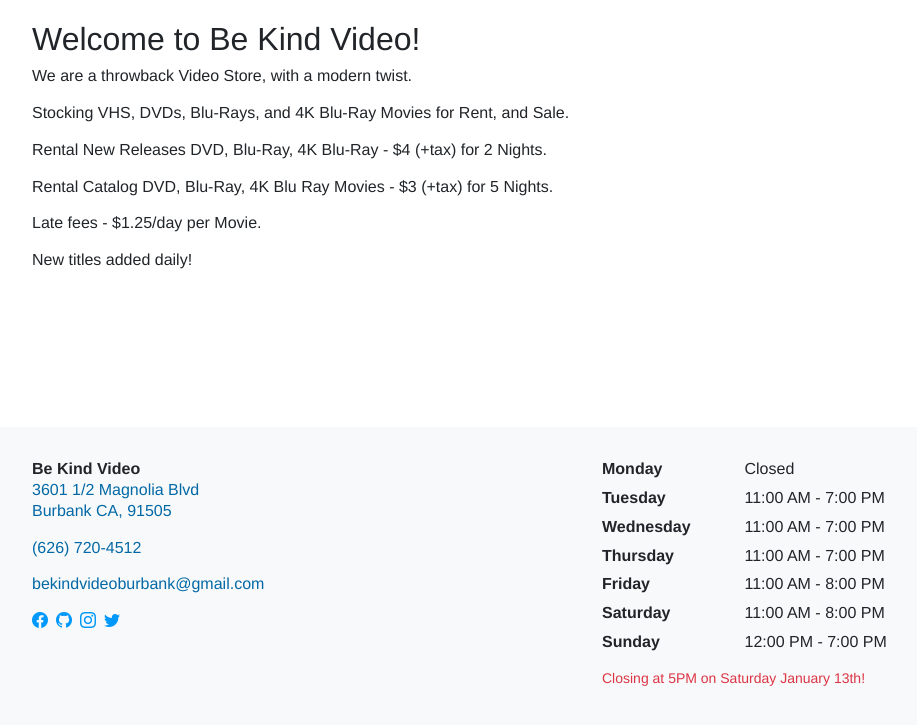
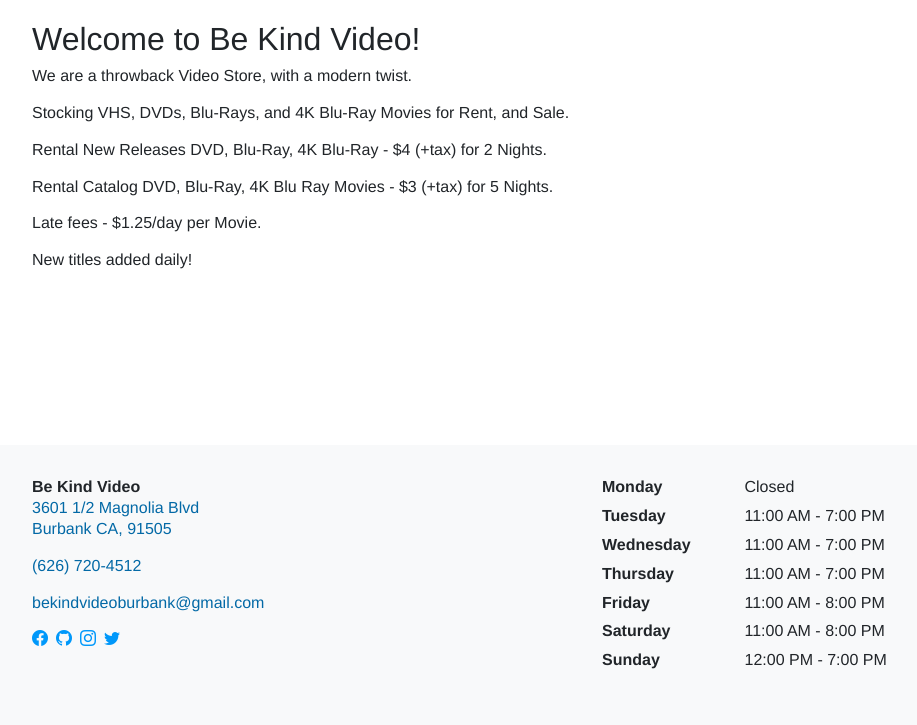
Before and after one commit to arenoir/be-kind-video, a Jekyll site: the page built from index.markdown, in a window 1280 px wide, cut to the strip 157-882 px from the top of the page. Shown: the whole strip, without its empty margins (50-967 px from the left). Built offline with Jekyll 4.4.1, drawn with Linux system fonts in a browser that asks for light colours.

Commit message:
Update hours.yml

```diff
--- a/_data/hours.yml
+++ b/_data/hours.yml
@@ -15,4 +15,4 @@
     description: '11:00 AM - 8:00 PM'
   - name: Sunday
     description: '12:00 PM - 7:00 PM'
-note: Closing at 5PM on Saturday January 13th!
+note:
```
